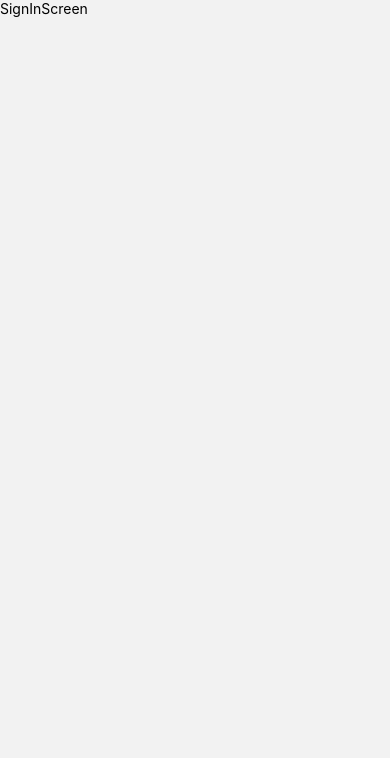
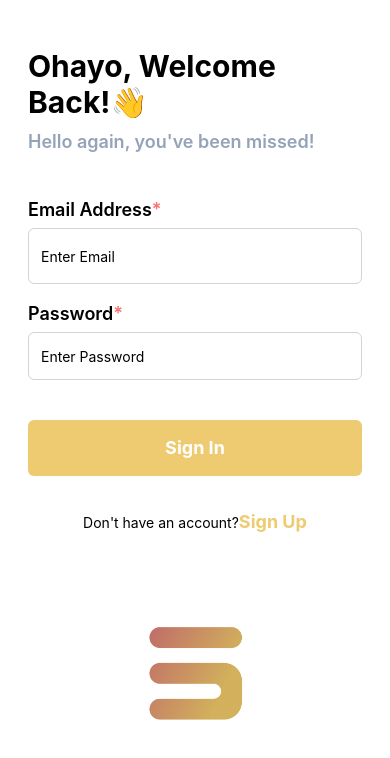
Before and after one commit to JewelSama/SamaNet, a React Native app: screen /SignIn in a window 390 px wide. Shown: the top 758 px of the page. Built offline with nearby package versions, Linux system fonts and the light colour scheme.

Commit message:
sign in screen

```diff
--- a/screens/SignInScreen.jsx
+++ b/screens/SignInScreen.jsx
@@ -1,11 +1,61 @@
-import { View, Text } from 'react-native'
+import { SafeAreaView, View, Text, TextInput, TouchableOpacity, Image } from 'react-native'
 import React from 'react'
+import GlobalStyles from '../Config/GlobalStyles'
+import { useNavigation } from '@react-navigation/native'
+import Logo from "../assets/logo.png"
+
 
 const SignInScreen = () => {
+  const navigation = useNavigation()
   return (
-    <View>
-      <Text>SignInScreen</Text>
+    <SafeAreaView style={GlobalStyles.droidSafeArea} className="h-full bg-white">
+    <View className="px-7 relative h-full">
+    <View className="mt-12 space-y-2">
+          <Text className="text-3xl font-bold">Ohayo, Welcome Back!👋</Text>
+          <Text className="text-lg font-semibold text-slate-400">Hello again, you've been missed!</Text>
     </View>
+    <View className="mt-10 space-y-4">
+    <View className="space-y-1">
+            <Text className="text-lg font-semibold">Email Address<Text className="text-red-400">*</Text></Text>
+            <TextInput
+              className="border-zinc-300 px-3 w-full h-14 border rounded-md"
+              placeholder='Enter Email'
+              textAlignVertical='center'
+            />
+    </View>
+
+    <View className="space-y-1">
+            <Text className="text-lg font-semibold">Password<Text className="text-red-400">*</Text></Text>
+            <TextInput
+              className="border-zinc-300 px-3 w-full h-12 border rounded-md mb-6"
+              placeholder='Enter Password'
+              textAlignVertical='center'
+              secureTextEntry={true}
+            />
+    </View>
+
+    </View>
+
+    <TouchableOpacity
+          className="bg-[#eeca70] h-14 w-full items-center mt-10  justify-center rounded-md"
+          onPress={()=> navigation.navigate("Home")}>
+            <Text className="font-bold text-white text-lg">Sign In</Text>
+    </TouchableOpacity>
+
+    <View className="flex flex-row items-center mt-8 justify-center">
+          <Text>Don't have an account?</Text>
+          <TouchableOpacity onPress={() => navigation.navigate("SignUp")}><Text className="font-bold text-lg text-[#eeca70]">Sign Up</Text></TouchableOpacity>
+    </View>
+
+    <View className="w-full items-center mt-20">
+      <Image
+        source={Logo}
+        className="h-28 w-28"
+        />
+    </View>
+
+    </View>
+    </SafeAreaView>
   )
 }
 
```
